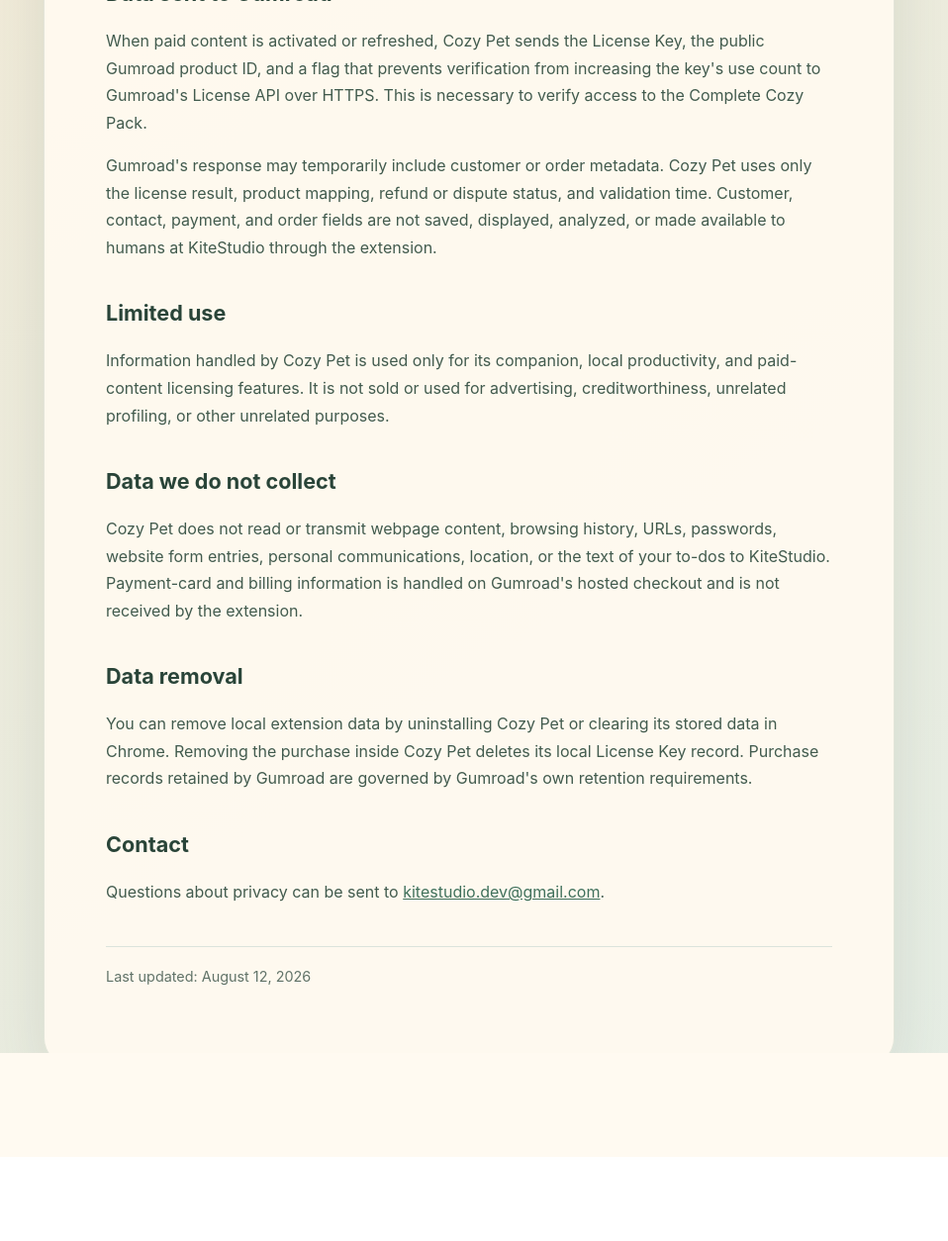
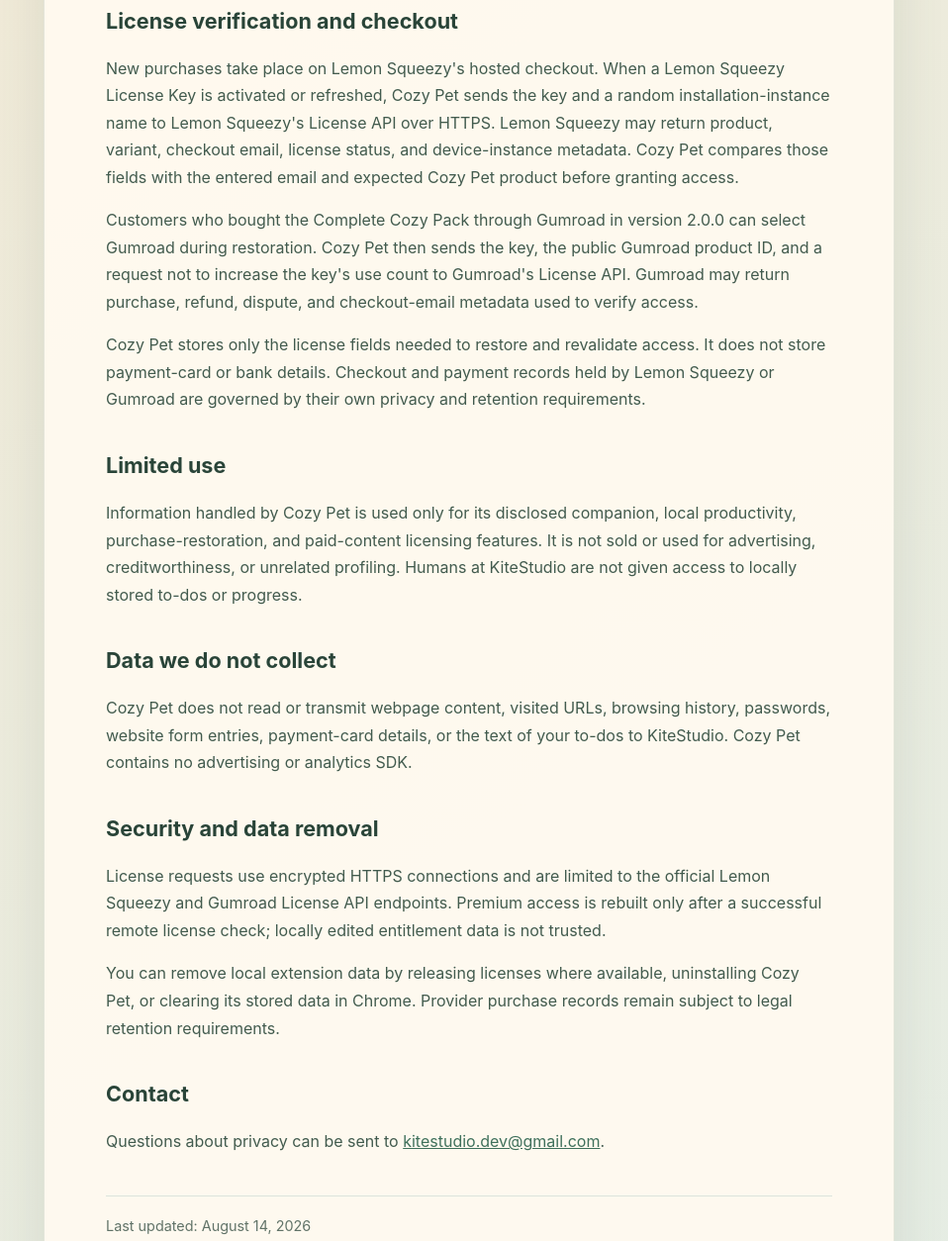
Before and after one commit to KiteStudioDev/privacy-policy, a plain HTML site: page cozy-pet/privacy/index.html in a window 1280 px wide. Shown: the part 715-1969 px from the top of the page at 99% size, without its empty margins (166-1124 px from the left). Before the commit the page ends 1884 px from the top, so only its background shows below. Drawn offline with Linux system fonts and the light colour scheme.

Commit message:
Update Cozy Pet privacy policy

```diff
--- a/cozy-pet/privacy/index.html
+++ b/cozy-pet/privacy/index.html
@@ -1,9 +1,9 @@
 <!doctype html><html lang="en"><head><meta charset="utf-8"><meta name="viewport" content="width=device-width,initial-scale=1"><title>Privacy Policy — KiteStudio Cozy Pet</title><meta name="description" content="Privacy Policy for KiteStudio Cozy Pet."><link rel="stylesheet" href="../styles.css"></head><body>
 <header><a class="brand" href="../">KiteStudio Cozy Pet</a><nav><a href="../support/">Support</a><a href="./">Privacy</a><a href="../terms/">Terms</a><a href="../refunds/">Refunds</a></nav></header>
-<main><p class="eyebrow">PRIVACY POLICY</p><h1>Your little steps stay yours.</h1><p class="summary">How KiteStudio Cozy Pet handles local progress, to-dos, and Gumroad License Key verification.</p>
-<h2>Data stored on your device</h2><p>Cozy Pet stores pet progress, bond rewards, pending and completed to-dos, pet and room selections, active browsing-time totals, the Gumroad License Key entered by the user, a random installation identifier, product mapping, license status, and validation timestamps in Chrome's local extension storage.</p><p>Chrome's idle status is used only to pause XP while the browser is inactive. Cozy Pet does not inspect which websites you visit or read webpage content.</p>
-<h2>Data sent to Gumroad</h2><p>When paid content is activated or refreshed, Cozy Pet sends the License Key, the public Gumroad product ID, and a flag that prevents verification from increasing the key's use count to Gumroad's License API over HTTPS. This is necessary to verify access to the Complete Cozy Pack.</p><p>Gumroad's response may temporarily include customer or order metadata. Cozy Pet uses only the license result, product mapping, refund or dispute status, and validation time. Customer, contact, payment, and order fields are not saved, displayed, analyzed, or made available to humans at KiteStudio through the extension.</p>
-<h2>Limited use</h2><p>Information handled by Cozy Pet is used only for its companion, local productivity, and paid-content licensing features. It is not sold or used for advertising, creditworthiness, unrelated profiling, or other unrelated purposes.</p>
-<h2>Data we do not collect</h2><p>Cozy Pet does not read or transmit webpage content, browsing history, URLs, passwords, website form entries, personal communications, location, or the text of your to-dos to KiteStudio. Payment-card and billing information is handled on Gumroad's hosted checkout and is not received by the extension.</p>
-<h2>Data removal</h2><p>You can remove local extension data by uninstalling Cozy Pet or clearing its stored data in Chrome. Removing the purchase inside Cozy Pet deletes its local License Key record. Purchase records retained by Gumroad are governed by Gumroad's own retention requirements.</p>
-<h2>Contact</h2><p>Questions about privacy can be sent to <a href="mailto:kitestudio.dev@gmail.com">kitestudio.dev@gmail.com</a>.</p><p class="meta">Last updated: August 12, 2026</p></main><footer>© 2026 KiteStudio · <a href="../">Cozy Pet policies</a></footer></body></html>
+<main><p class="eyebrow">PRIVACY POLICY</p><h1>Your little steps stay yours.</h1><p class="summary">How Cozy Pet handles local progress, to-dos, and Lemon Squeezy or legacy Gumroad License Key verification.</p>
+<h2>Data stored on your device</h2><p>Chrome's local extension storage holds pet progress, bond rewards, completed and pending to-dos, selected pets and rooms, active-minute totals, onboarding state, settings, the payment provider selected for license restoration, the checkout email and License Key entered by the user, a random installation identifier, Lemon Squeezy device-instance information where applicable, product mapping, license status, and validation timestamps.</p><p>Chrome's idle status is used only to pause XP while the browser is inactive. Cozy Pet does not inspect which websites you visit or read webpage content.</p>
+<h2>License verification and checkout</h2><p>New purchases take place on Lemon Squeezy's hosted checkout. When a Lemon Squeezy License Key is activated or refreshed, Cozy Pet sends the key and a random installation-instance name to Lemon Squeezy's License API over HTTPS. Lemon Squeezy may return product, variant, checkout email, license status, and device-instance metadata. Cozy Pet compares those fields with the entered email and expected Cozy Pet product before granting access.</p><p>Customers who bought the Complete Cozy Pack through Gumroad in version 2.0.0 can select Gumroad during restoration. Cozy Pet then sends the key, the public Gumroad product ID, and a request not to increase the key's use count to Gumroad's License API. Gumroad may return purchase, refund, dispute, and checkout-email metadata used to verify access.</p><p>Cozy Pet stores only the license fields needed to restore and revalidate access. It does not store payment-card or bank details. Checkout and payment records held by Lemon Squeezy or Gumroad are governed by their own privacy and retention requirements.</p>
+<h2>Limited use</h2><p>Information handled by Cozy Pet is used only for its disclosed companion, local productivity, purchase-restoration, and paid-content licensing features. It is not sold or used for advertising, creditworthiness, or unrelated profiling. Humans at KiteStudio are not given access to locally stored to-dos or progress.</p>
+<h2>Data we do not collect</h2><p>Cozy Pet does not read or transmit webpage content, visited URLs, browsing history, passwords, website form entries, payment-card details, or the text of your to-dos to KiteStudio. Cozy Pet contains no advertising or analytics SDK.</p>
+<h2>Security and data removal</h2><p>License requests use encrypted HTTPS connections and are limited to the official Lemon Squeezy and Gumroad License API endpoints. Premium access is rebuilt only after a successful remote license check; locally edited entitlement data is not trusted.</p><p>You can remove local extension data by releasing licenses where available, uninstalling Cozy Pet, or clearing its stored data in Chrome. Provider purchase records remain subject to legal retention requirements.</p>
+<h2>Contact</h2><p>Questions about privacy can be sent to <a href="mailto:kitestudio.dev@gmail.com">kitestudio.dev@gmail.com</a>.</p><p class="meta">Last updated: August 14, 2026</p></main><footer>© 2026 KiteStudio · <a href="../">Cozy Pet policies</a></footer></body></html>
```
